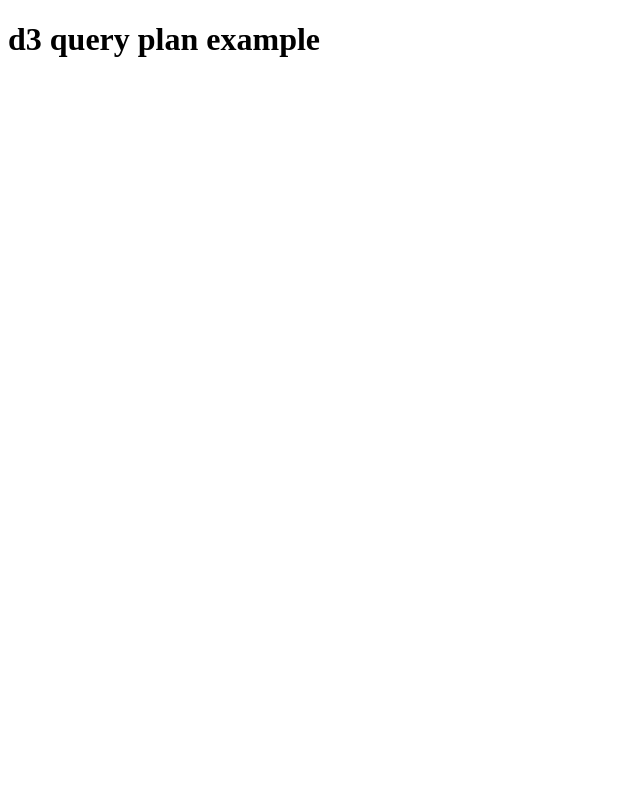
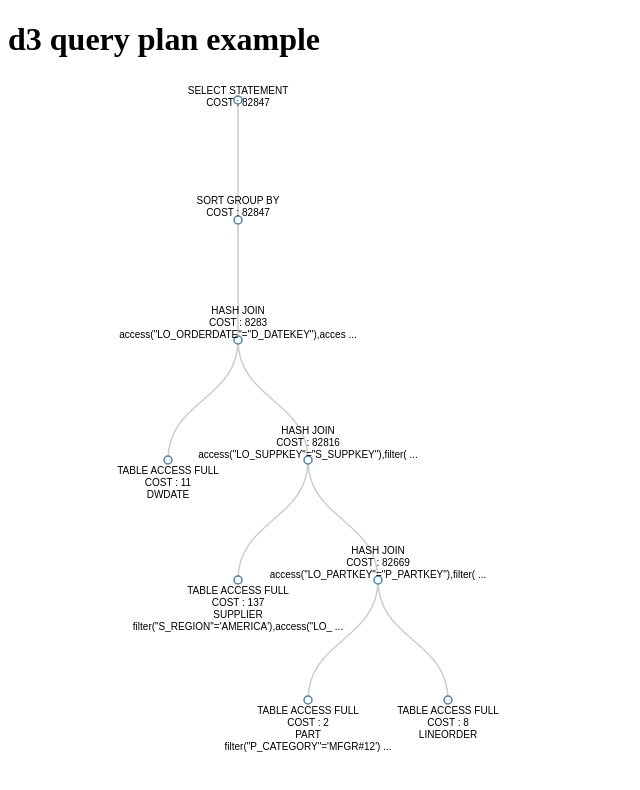
Before and after one commit to sstalin/DB_Benchmark, a plain HTML site: page index.html in a window 1280 px wide. Shown: the whole page, without its empty margins (0-640 px from the left). Drawn offline with nearby package versions, Linux system fonts and the light colour scheme.

Commit message:
small change

```diff
--- a/index.html
+++ b/index.html
@@ -37,7 +37,7 @@
 
   </div>
   <!-- Js -->
-  <script src="lib/d3/d3.min.js"></script>
+<script src="http://d3js.org/d3.v3.min.js" charset="utf-8"></script>
   <script src="js/index.js"></script>
 </body>
 </html>
```
